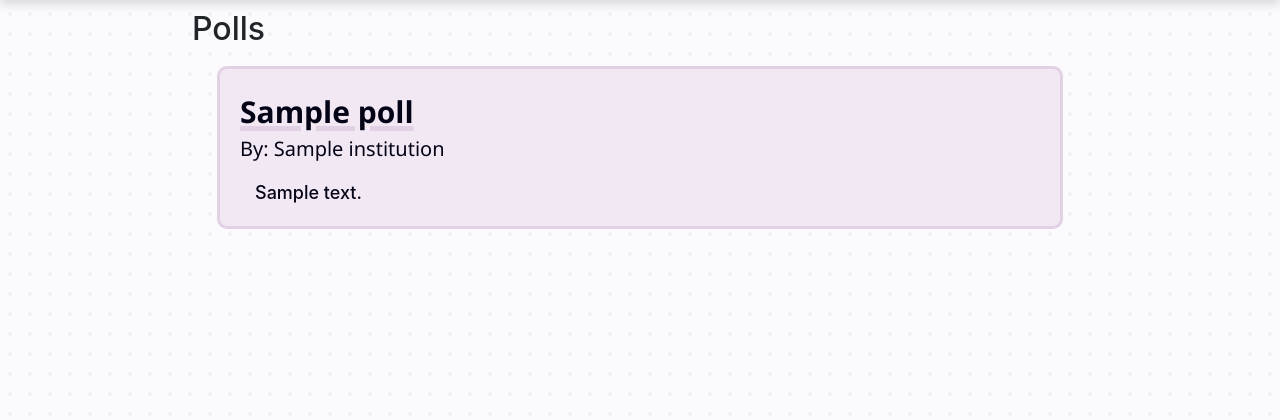
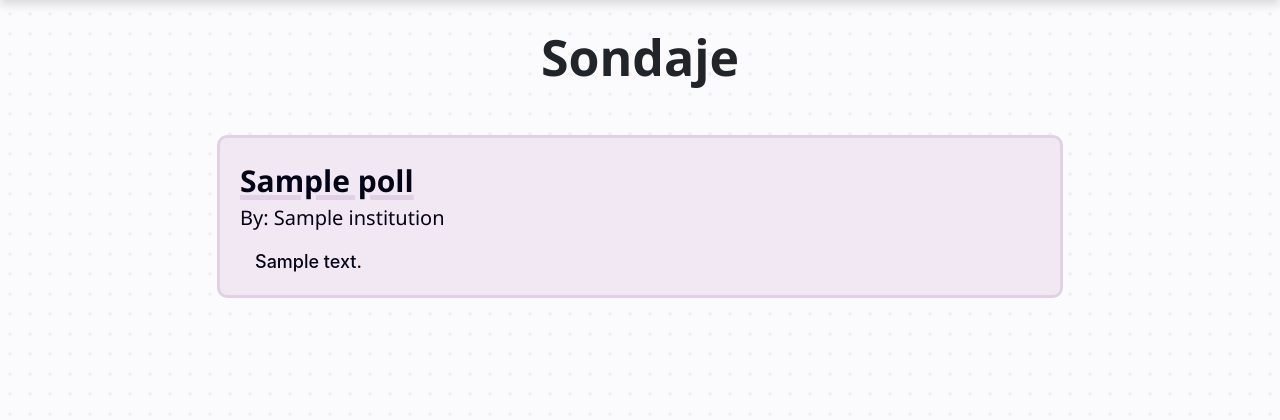
Before and after one commit to AlexGS00/CitySay, a Django app: page /polls in a window 1280 px wide. Shown: the part 56-476 px from the top of the page. Run offline with Django 5.2, Linux system fonts and the light colour scheme; tables that the repository leaves empty hold one stand-in row (values such as "Sample post"); some libraries are stand-ins or nearby versions.

Commit message:
regionalzie text

```diff
--- a/SmartCity/citysay/templates/citysay/polls.html
+++ b/SmartCity/citysay/templates/citysay/polls.html
@@ -1,11 +1,11 @@
 {% extends "citysay/layout.html" %}
 {% load static %}
 
-{% block title %}Polls{% endblock title %}
+{% block title %}Sondaje{% endblock title %}
 
 {% block body %}
 <div class="">
-    <h2>Polls</h2>
+    <div class="section-title">Sondaje</div>
     <div class="polls-container d-flex flex-column">
         {% for poll in polls %}
         <a href="/poll/{{ poll.id }}">
```
